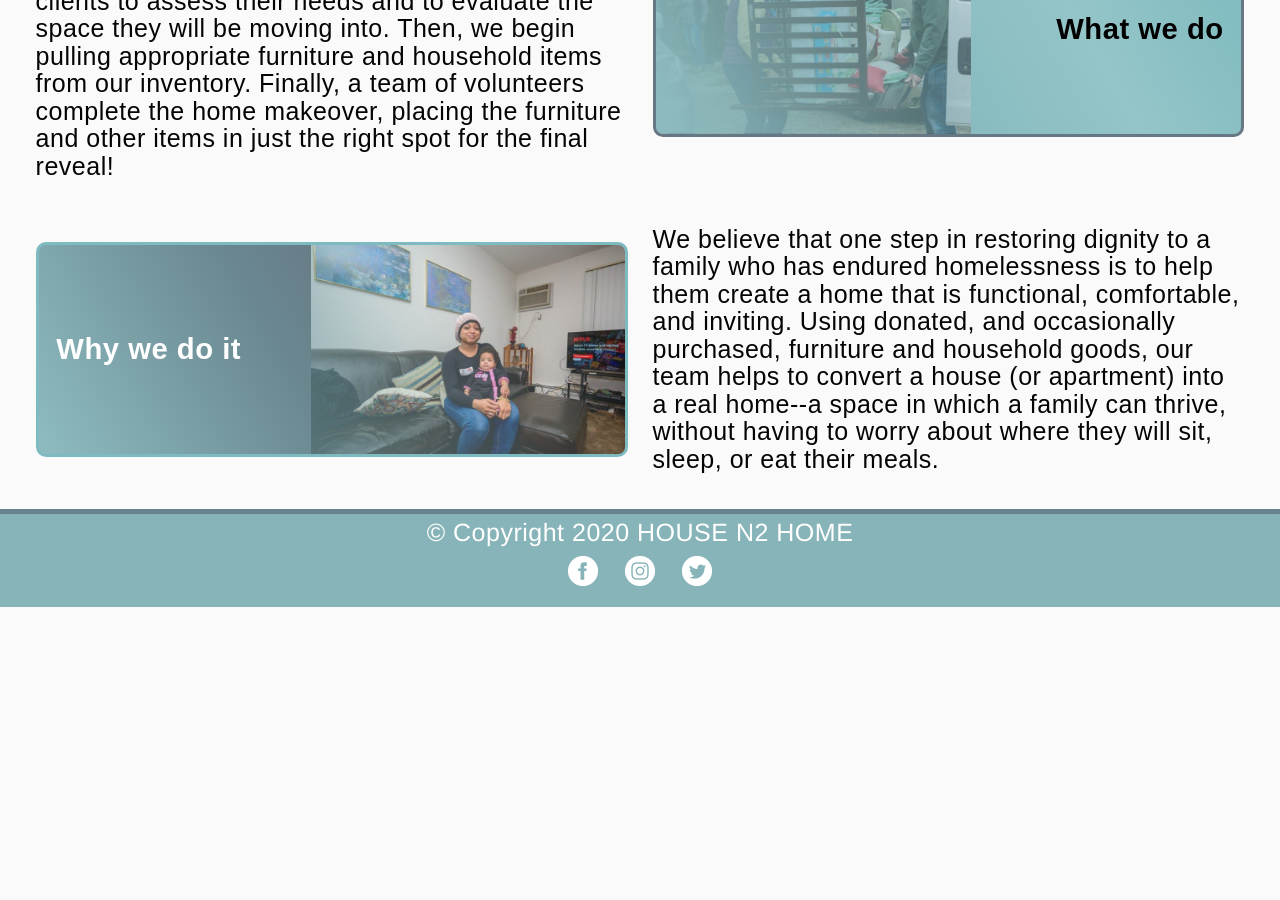
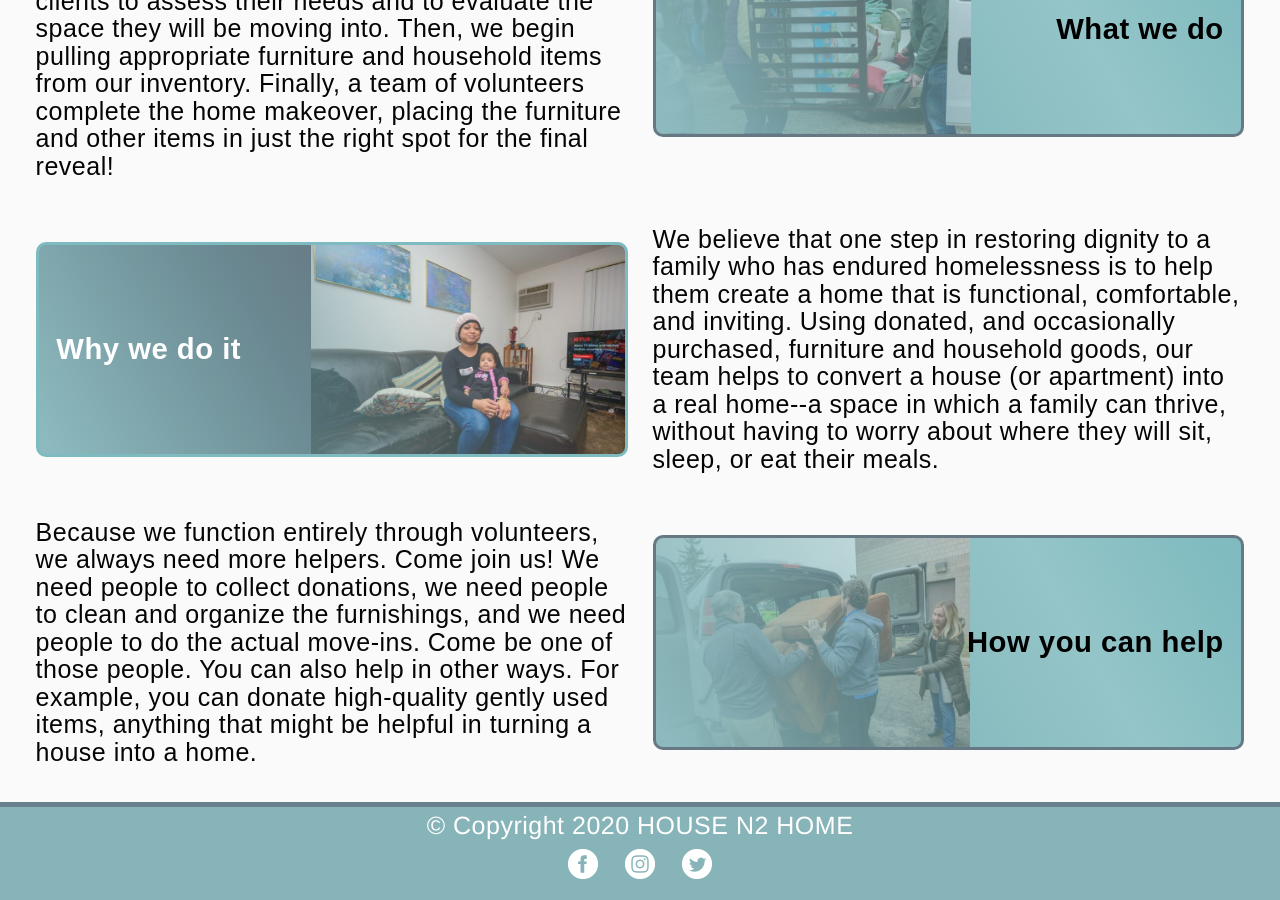
Before and after one commit to ColleenVanLent/hn2h, a Jekyll site: the page index2.html, which Jekyll copies as it is, in a window 1280 px wide and 900 px high, scrolled down 919 px. Built offline with Jekyll 4.4.1, drawn with Linux system fonts in a browser that asks for light colours; some web fonts are replaced; before the commit the page ends 1526 px from its top, so only the background shows below that.

Commit message:
Add files via upload

```diff
--- a/index2.html
+++ b/index2.html
@@ -138,6 +138,13 @@
 		We believe that one step in restoring dignity to a family who has endured homelessness is to help them create a home that is functional, comfortable, and inviting. Using donated, and occasionally purchased, furniture and household goods, our team helps to convert a house (or apartment) into a real home--a space in which a family can thrive, without having to worry about where they will sit, sleep, or eat their meals.
 	</p>
 </div>
+
+<div class="sec4">
+<h3 id="how">How you can help</h3>
+	<p id="howTxt">
+		Because we function entirely through volunteers, we always need more helpers. Come join us! We need people to collect donations, we need people to clean and organize the furnishings, and we need people to do the actual move-ins. Come be one of those people. You can also help in other ways. For example, you can donate high-quality gently used items, anything that might be helpful in turning a house into a home.
+	</p>
+</div>
 <!-- End Section 3 -->
 </div>
 
```
